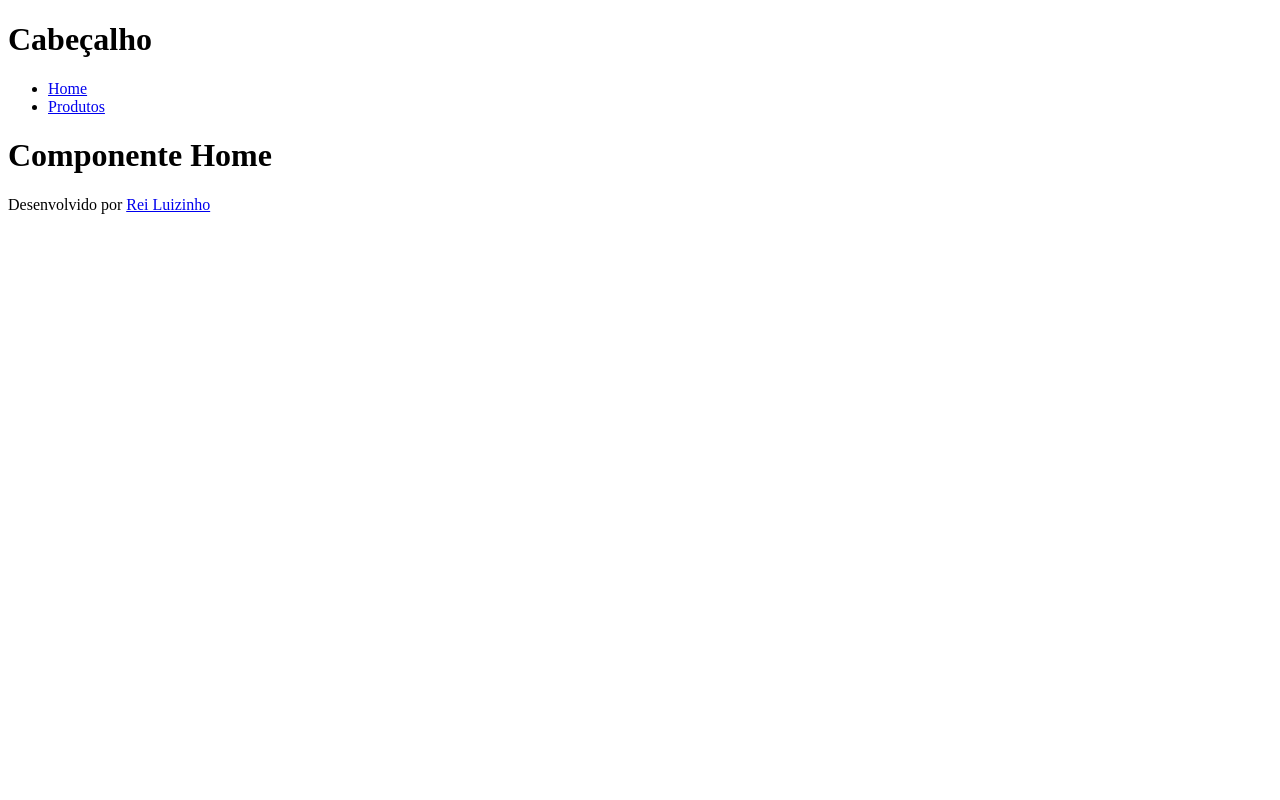
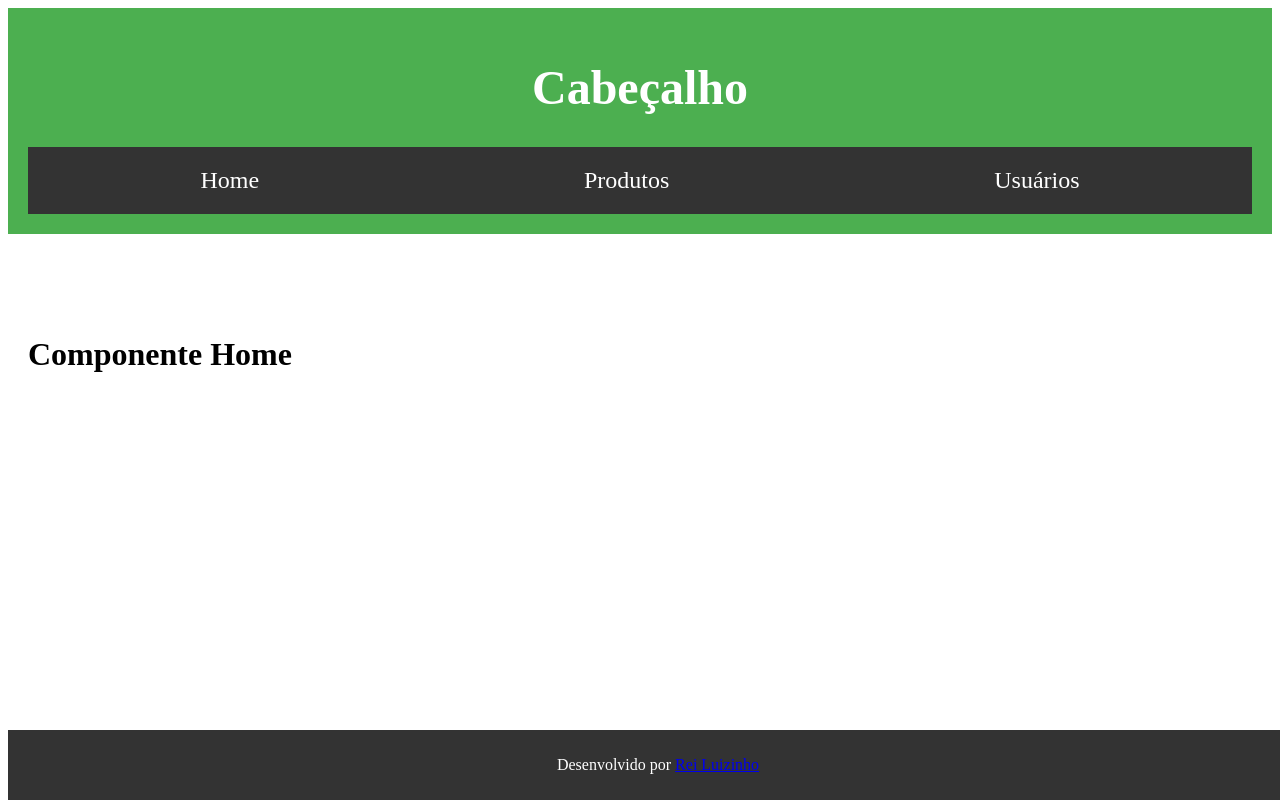
Before and after one commit to 1TDSPM-2024/aula-10-2sem, a React (Vite) app in the folder aula10/: page / in a window 1280 px wide. Built offline with nearby package versions, Linux system fonts and the light colour scheme.

Commit message:
promises com api

```diff
--- a/aula10/package.json
+++ b/aula10/package.json
@@ -13,6 +13,7 @@
     "react": "^18.3.1",
     "react-dom": "^18.3.1",
     "react-router-dom": "^6.26.1",
+    "sass": "^1.78.0",
     "styled-components": "^6.1.13"
   },
   "devDependencies": {
--- a/aula10/src/components/Cabecalho/Cabecalho.tsx
+++ b/aula10/src/components/Cabecalho/Cabecalho.tsx
@@ -1,11 +1,12 @@
 import Menu from "../Menu/Menu";
+import { Header } from "../../style/styles";
 
 export default function Cabecalho(){
     return(
-        <header>
+        <Header>
             <h1>Cabeçalho</h1>
             <Menu/>
-        </header>
+        </Header>
     )
 
 }
--- a/aula10/src/components/Menu/Menu.tsx
+++ b/aula10/src/components/Menu/Menu.tsx
@@ -1,12 +1,14 @@
 import { Link } from "react-router-dom";
+import { MenuItem, MenuList, Nav } from "../../style/styles";
 
 export default function Menu(){
     return(
-        <nav>
-            <ul>
-                <li><Link to="/">Home</Link></li>
-                <li><Link to="/produtos">Produtos</Link></li>
-            </ul>
-        </nav>
+        <Nav>
+            <MenuList>
+                <MenuItem><Link to="/">Home</Link></MenuItem>
+                <MenuItem><Link to="/produtos">Produtos</Link></MenuItem>
+                <MenuItem><Link to="/users">Usuários</Link></MenuItem>
+            </MenuList>
+        </Nav>
     );
 }
--- a/aula10/src/components/Rodape/Rodape.tsx
+++ b/aula10/src/components/Rodape/Rodape.tsx
@@ -1,7 +1,9 @@
+import { Footer } from "../../style/styles";
+
 export default function Rodape(){
     return(
-        <footer>
+        <Footer>
             <p>Desenvolvido por <a href="https://github.com/luiz">Rei Luizinho</a></p>
-        </footer>
+        </Footer>
     )
 }
--- a/aula10/src/main.tsx
+++ b/aula10/src/main.tsx
@@ -7,6 +7,7 @@ import Home from './routes/Home/index.tsx';
 import EditarProdutos from './routes/EditarProdutos/index.tsx';
 import Produtos from './routes/Produtos/index.tsx';
 import Error from './routes/Error/index.tsx';
+import Usuarios from './routes/Usuarios/index.tsx';
 
 //Construindo o array de objetos de rotas:
 const routes = createBrowserRouter([
@@ -14,6 +15,7 @@ const routes = createBrowserRouter([
     {path:"/",element:<Home/>},
     {path:"/produtos",element:<Produtos/>},
     {path:"/editar/produtos/:id",element:<EditarProdutos/>},
+    {path:"/users",element:<Usuarios/>}
   ]}
 ]);
 
--- a/aula10/src/routes/EditarProdutos/index.tsx
+++ b/aula10/src/routes/EditarProdutos/index.tsx
@@ -1,16 +1,26 @@
+import { useState } from "react";
 import { useParams } from "react-router-dom";
 
 export default function EditarProdutos(){
 
   const{id} = useParams();
 
+  const [openModal, setOpenModal] = useState(false);
+
+  const isModal = ()=>{
+    setOpenModal(!openModal);
+  }
+
   return(
     <div>
 
+      <dialog open={openModal}>
         <h1>Editar Produto</h1>
 
         <h2>{id}</h2>
 
+      </dialog>
+      <button onClick={()=> isModal()}>{openModal ? "CLOSE-MODAL" : "OPEN-MODAL"}</button>
 
     </div>
   );
--- a/aula10/src/routes/Home/index.tsx
+++ b/aula10/src/routes/Home/index.tsx
@@ -1,7 +1,9 @@
+import { MainContent } from "../../style/styles";
+
 export default function Home(){
     return(
-      <div>
+      <MainContent>
         <h1>Componente Home</h1>
-      </div>
+      </MainContent>
     );
   }
--- /dev/null
+++ b/aula10/src/routes/Usuarios/index.tsx
@@ -0,0 +1,22 @@
+export default function Usuarios(){
+
+  fetch("https://api.github.com/users")
+  .then(response => {
+    if (!response.ok) {
+      throw new Error("Erro!")
+    }
+    return response.json()
+  })
+  .then(data => {
+    console.log(data)
+  })
+  .catch(err => {
+    console.log(err.message)
+  })
+
+  return(
+    <div>
+      <h1>Usuários</h1>
+    </div>
+  );
+}
--- /dev/null
+++ b/aula10/src/style/style.scss
@@ -0,0 +1,15 @@
+// mixin para o modal de EditarProdutos
+@mixin produto-modal($bg-color: #fff, $width: 500px, $padding: 20px, $border-radius: 10px, $box-shadow-color: rgba(0,0,0,.3)) {
+    display: block;
+    left: 50%;
+    top: 50%;
+    background-color: $bg-color;
+    width: $width;
+    padding: $padding;
+    border-radius: $border-radius;
+    box-shadow: 0px 5px 15px $box-shadow-color;
+}
+
+.produto-modal {
+    @include produto-modal;
+}
--- a/aula10/src/style/styles.ts
+++ b/aula10/src/style/styles.ts
@@ -1,4 +1,52 @@
 import styled from "styled-components";
+
+export const Header = styled.header`
+  background-color: #4CAF50;
+  padding: 20px;
+  text-align: center;
+  color: white;
+  font-size: 1.5em;
+`
+// Estilizando o Footer
+export const Footer = styled.footer`
+  background-color: #333;
+  padding: 10px;
+  text-align: center;
+  color: white;
+  position: fixed;
+  width: 100%;
+  bottom: 0;
+`
+export const MainContent = styled.main`
+  padding: 20px;
+  margin-top: 60px; // Espaço para o Header
+  margin-bottom: 40px; // Espaço para o Footer
+`
+// Estilizando o contêiner do menu
+export const Nav = styled.nav`
+  background-color: #333;
+  padding: 10px;
+`
+// Estilizando a lista de itens do menu
+export const MenuList = styled.ul`
+  list-style-type: none;
+  margin: 0;
+  padding: 0;
+  display: flex;
+  justify-content: space-around;
+`
+
+// Estilizando o item de lista
+export const MenuItem = styled.li`
+  display: inline;
+
+  & a{
+        color:#fff;
+        text-decoration: none;
+        padding: 10px 20px;
+        display: block;
+    }
+`
 
 export const MinhaTabela = styled.table`
 border-collapse:collapse;
```
Also changed, not shown: 1 other file (tests, documents, lock files or other folders). Lines whose indentation alone changed are shown as unchanged.
